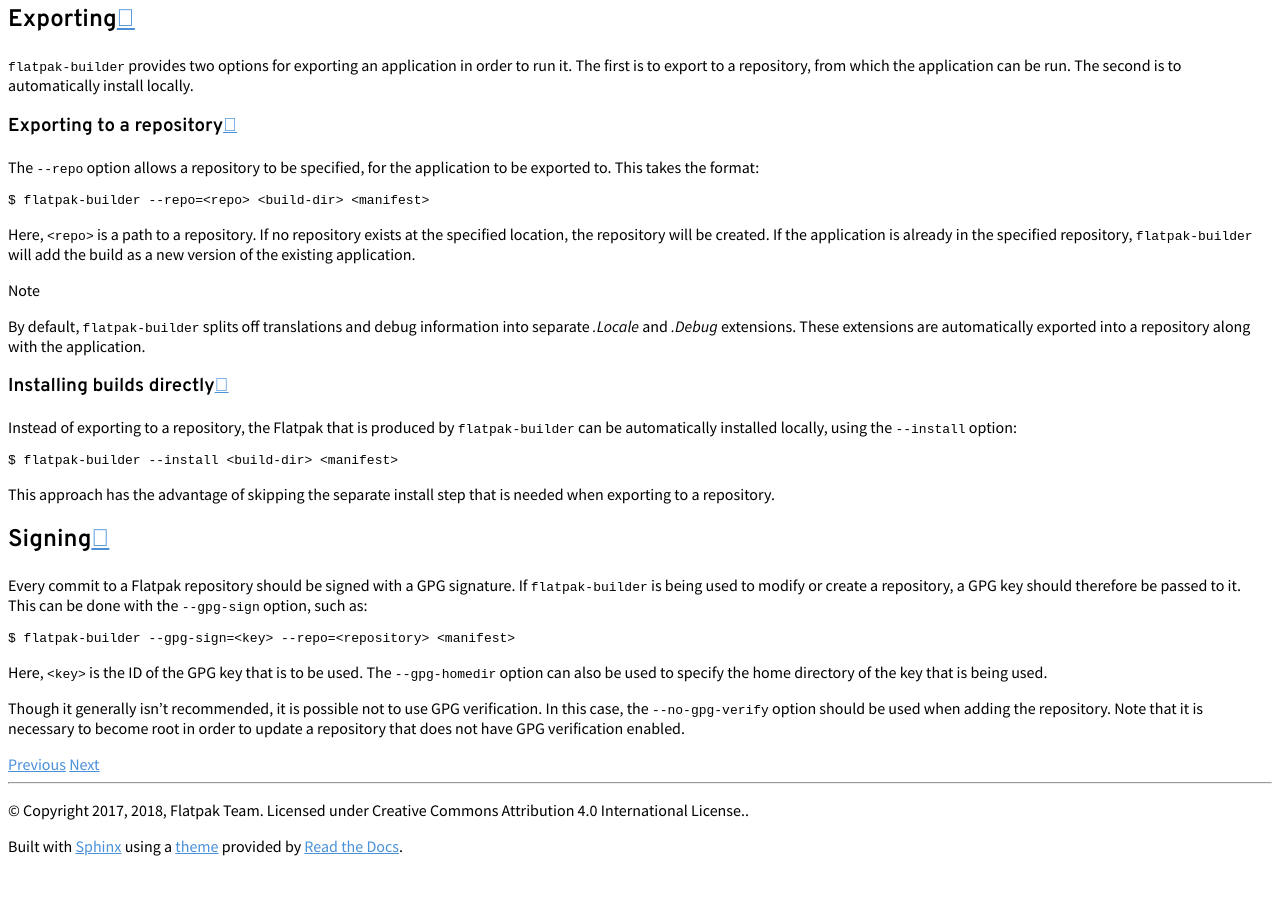
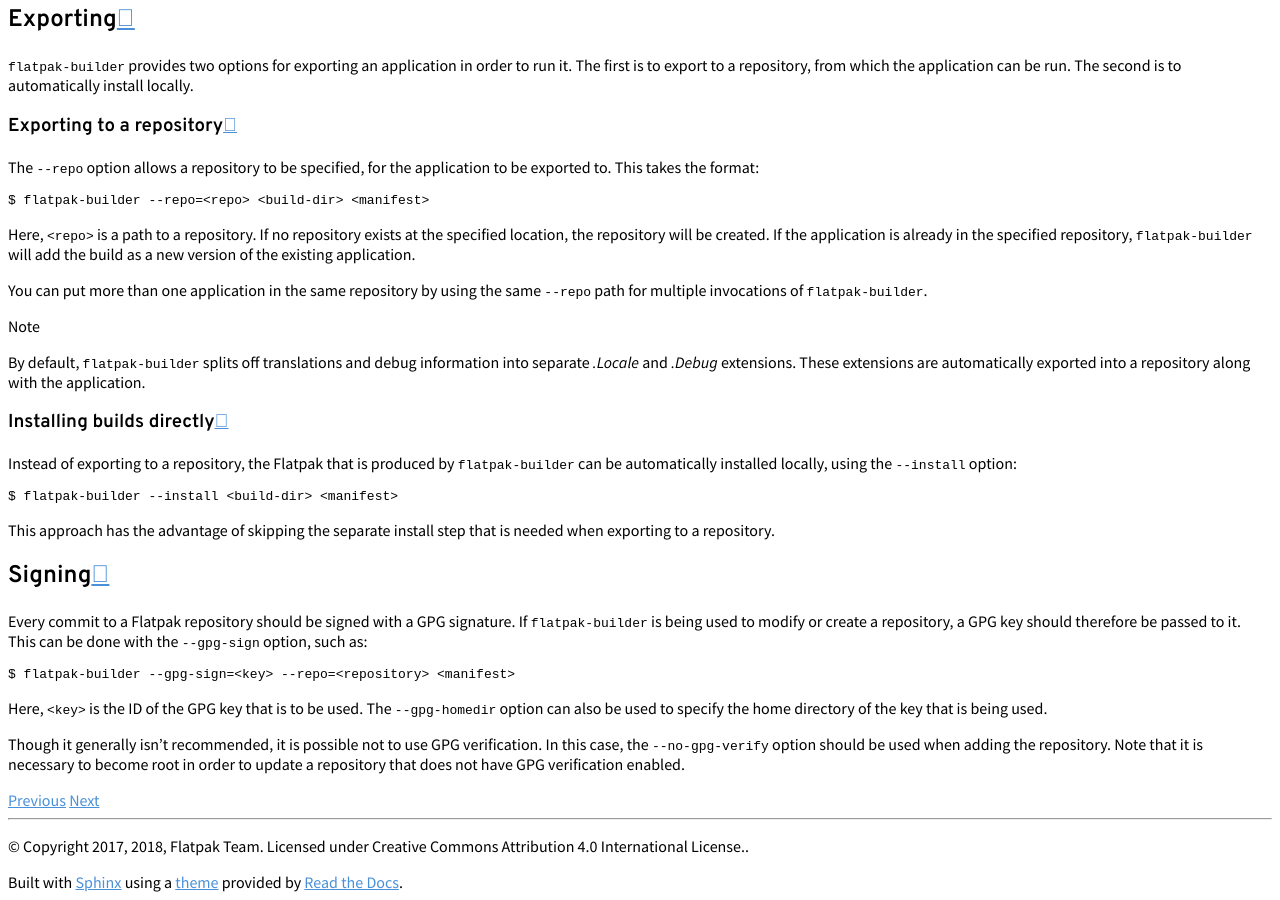
Before and after one commit to flatpak/flatpak-docs, a Sphinx documentation site: the page built from docs/flatpak-builder.rst, in a window 1280 px wide and 900 px high, scrolled down 717 px. Built offline with Sphinx 7.4.7 and the Read the Docs theme 2.0.0, drawn with Linux system fonts in a browser that asks for light colours; before the commit the page ends 1581 px from its top, so only the background shows below that.

Commit message:
flatpak-builder: Mention using one repo for multiple apps
Fixes https://github.com/flatpak/flatpak-docs/issues/205

```diff
--- a/docs/flatpak-builder.rst
+++ b/docs/flatpak-builder.rst
@@ -25,6 +25,9 @@ Here, ``<repo>`` is a path to a repository. If no repository exists at the
 specified location, the repository will be created. If the application is
 already in the specified repository, ``flatpak-builder`` will add the build
 as a new version of the existing application.
+
+You can put more than one application in the same repository by using the same
+``--repo`` path for multiple invocations of ``flatpak-builder``.
 
 .. note::
 
```
